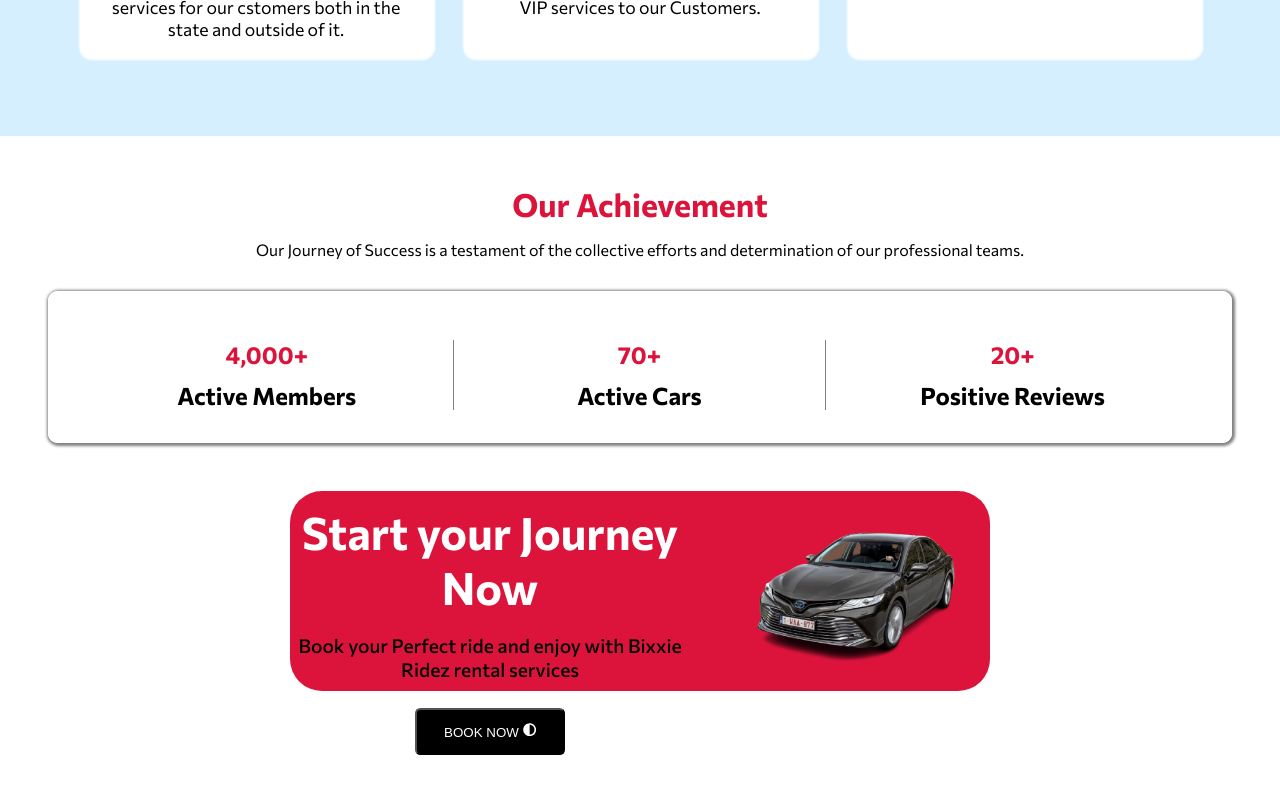
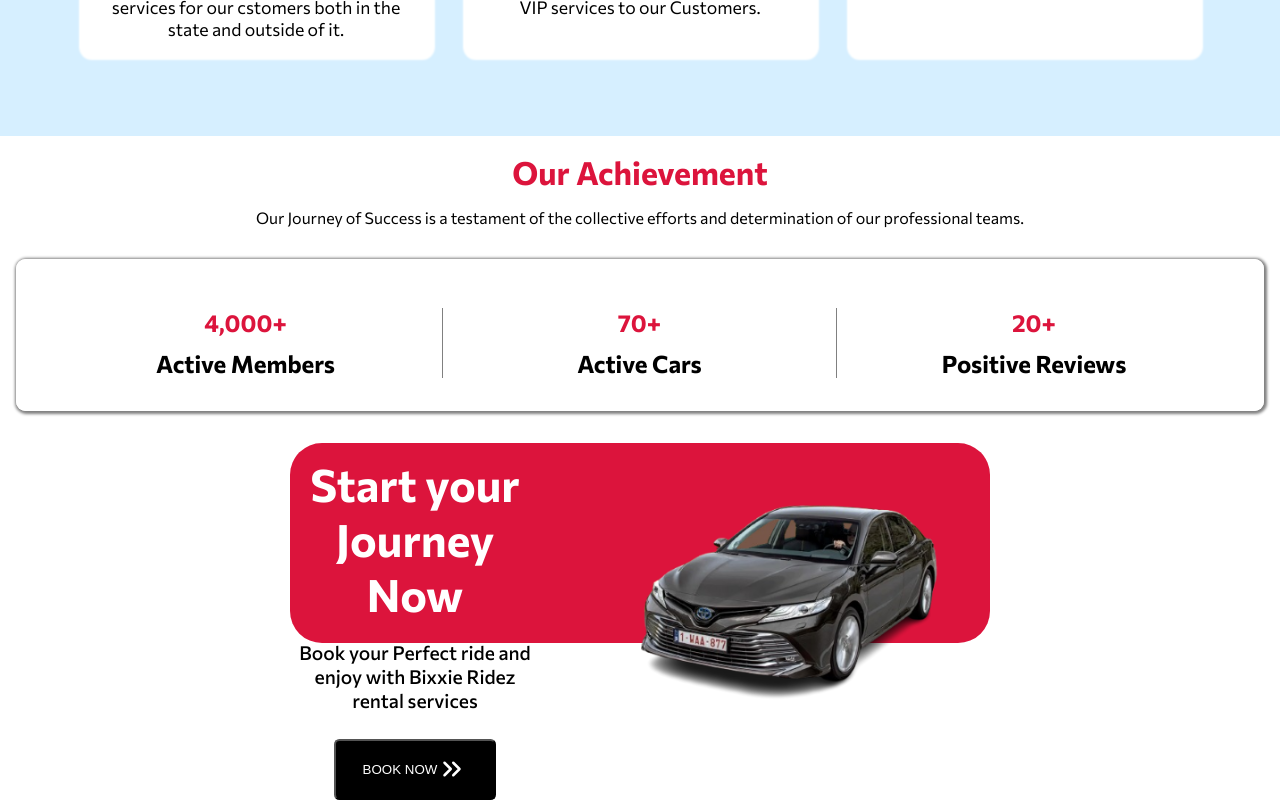
Before and after one commit to iamgreatofweb3/Bixxie-Car-website, a Next.js app: page / in a window 1280 px wide. Shown: the part 3354-4154 px from the top of the page. Before the commit the page ends 4109 px from the top, so only its background shows below. Built offline with nearby package versions, Linux system fonts and the light colour scheme.

Commit message:
still designing

```diff
--- a/src/components/BookDesignFolder/bookdesign.css
+++ b/src/components/BookDesignFolder/bookdesign.css
@@ -1,20 +1,21 @@
 .bookDesignCnt {
-    padding: 0 2em;
+    padding:  1em;
     text-align: center;
     font-family: Great1;
+    margin-bottom: 2em;
 
 
 }
 .bookcnt {
     background-color: crimson;
-    margin-bottom: 1em;
+    /* margin-bottom: 2em; */
     /* padding: 1em ; */
     border-radius: 0.3em;
     display: flex;
     align-items: center;
     flex-direction: column;
     justify-content: center;
-    max-height: 27em;
+    max-height: 25em;
     height: 100%;
     margin: 0 auto;
     h2 {
@@ -34,10 +35,13 @@
         border-radius: 0.4em;
         cursor: pointer;
         margin-top: 2em;
+
     }
     .Links {
         color: white;
         text-decoration: none;
+        display: flex;
+        align-items: center;
     }
 
 @media(min-width:769px) {
--- a/src/components/BookDesignFolder/bookdesign.jsx
+++ b/src/components/BookDesignFolder/bookdesign.jsx
@@ -2,6 +2,7 @@
 import Link from "next/link"
 import Image from "next/image"
 import { FaAdjust, FaForward } from "react-icons/fa"
+import {ChevronsRightIcon} from "lucide-react"
 import { FaDiagramNext, FaFaceGrimace } from "react-icons/fa6"
 export default function BookDesignCnt() {
     return(
@@ -13,11 +14,11 @@
                     <h5>Book your Perfect ride and
                     enjoy with Bixxie Ridez rental services</h5>
                      <button>
-                                <Link href="booking" className="Links">BOOK NOW <FaAdjust/></Link>
+                                <Link href="booking" className="Links">BOOK NOW <ChevronsRightIcon height={30} width={30}/></Link>
                             </button>
                 </div>
                 <div className="right-part">
-                    <Image src="/car-bg-removed.png" width={300} height={200} alt="SlideImg" className="slideImg"/>
+                    <Image src="/car-bg-removed.png" width={450} height={300} alt="SlideImg" className="slideImg"/>
                 </div>
             </div>
 
--- a/src/components/achievementFolder/achievement.css
+++ b/src/components/achievementFolder/achievement.css
@@ -1,7 +1,7 @@
 .achievementCnt{
     font-family: Great1;
     text-align: center;
-    padding: 3em;
+    padding: 1em;
     h5 {
          font-weight: 400;
         font-size: 1em;
```
